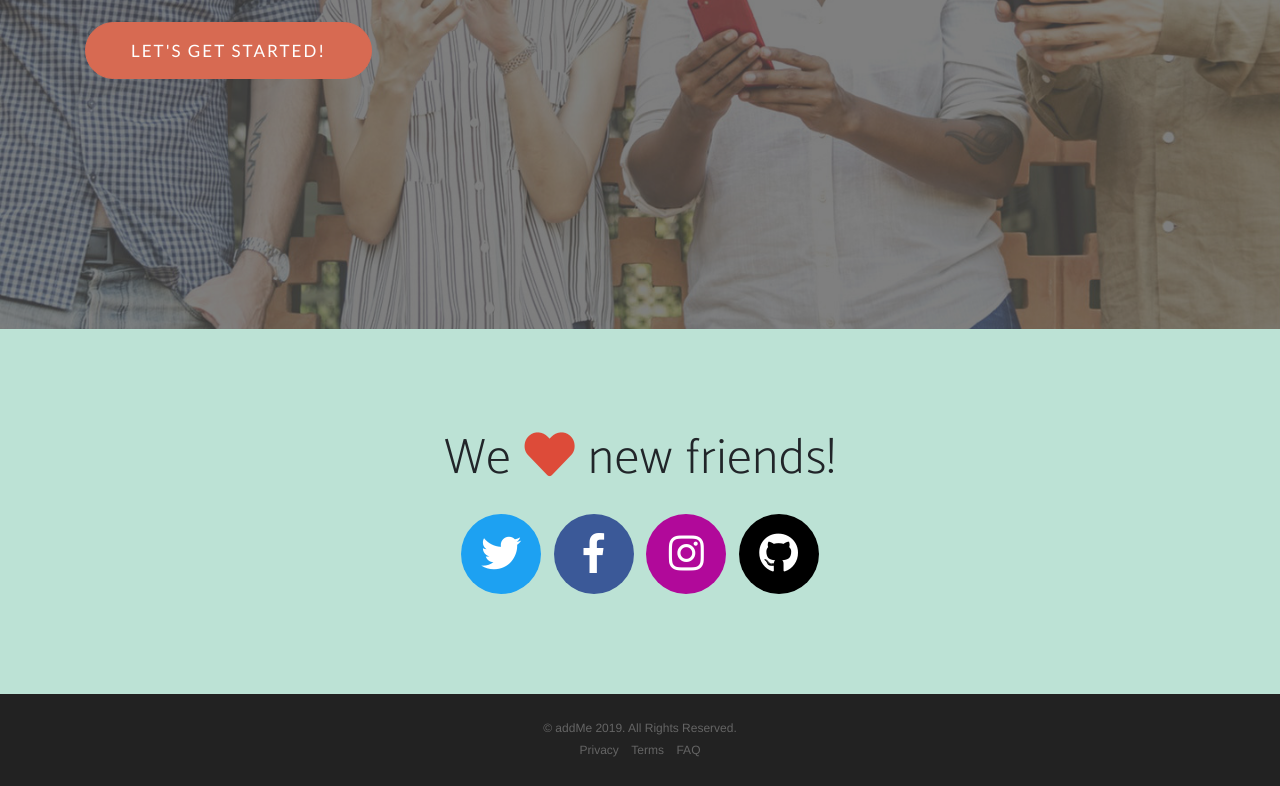
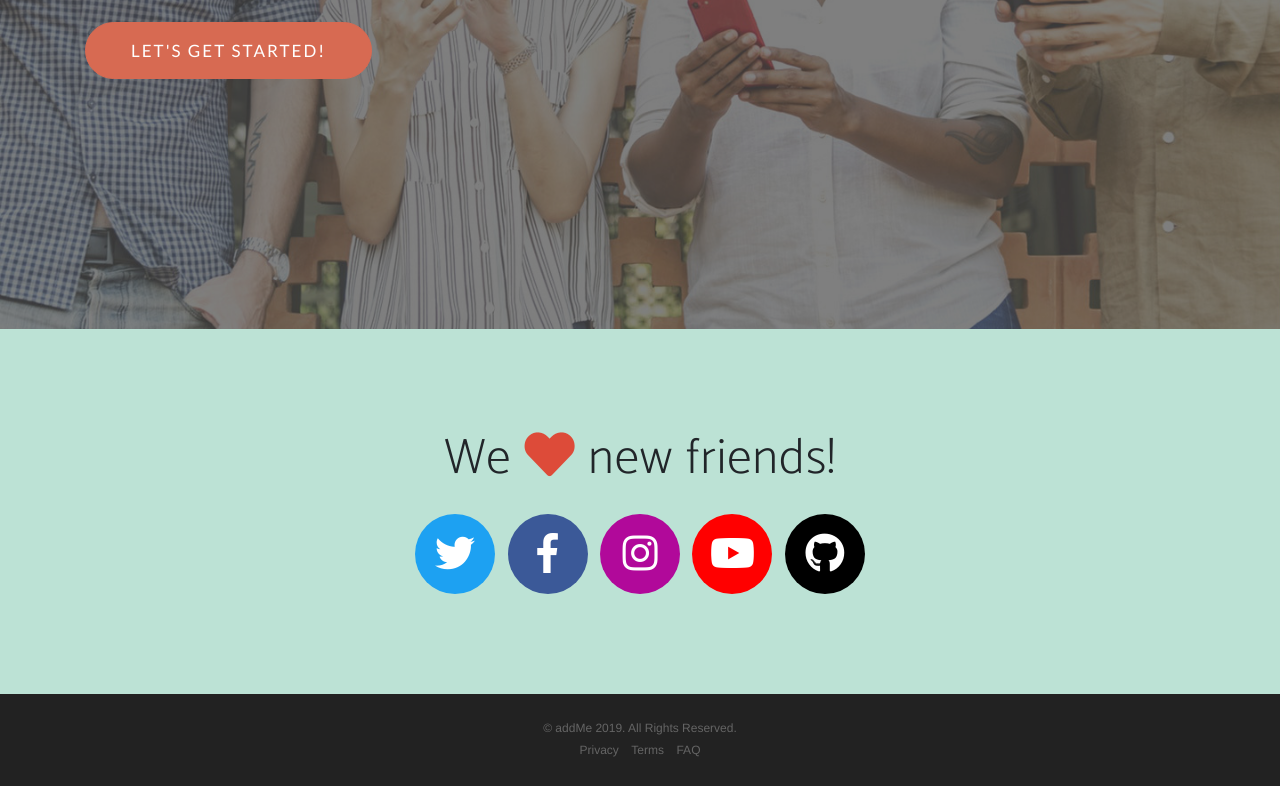
Before and after one commit to ionpetro/addMe-Landingpage, a plain HTML site: page index.html in a window 1280 px wide. Shown: the part 2905-3691 px from the top of the page. Drawn offline with Linux system fonts and the light colour scheme; a web font is replaced by a local one.

Commit message:
Add Youtube to the social

```diff
--- a/css/new-age.css
+++ b/css/new-age.css
@@ -370,6 +370,14 @@ section.contact ul.list-social li.social-instagram a:hover {
   background-color: #8b046a;
 }
 
+section.contact ul.list-social li.social-youtube a {
+  background-color: #ff0000;
+}
+
+section.contact ul.list-social li.social-youtube a:hover {
+  background-color: #ff3333;
+}
+
 section.contact ul.list-social li.social-github a {
   background-color: #000000;
 }
--- a/index.html
+++ b/index.html
@@ -242,6 +242,11 @@
             <i class="fab fa-instagram"></i>
           </a>
         </li>
+        <li class="list-inline-item social-youtube">
+          <a target="_blank" href="https://www.youtube.com/channel/UCjK1m2dXXjqpfibZsMc0rCw">
+            <i class="fab fa-youtube"></i>
+          </a>
+        </li>
         <li class="list-inline-item social-github">
           <a href="https://github.com/ionpetro">
             <i class="fab fa-github"></i>
```
